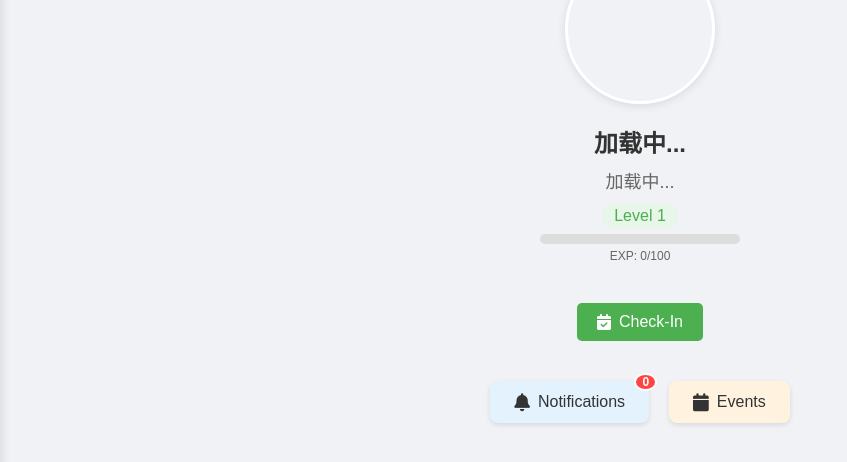
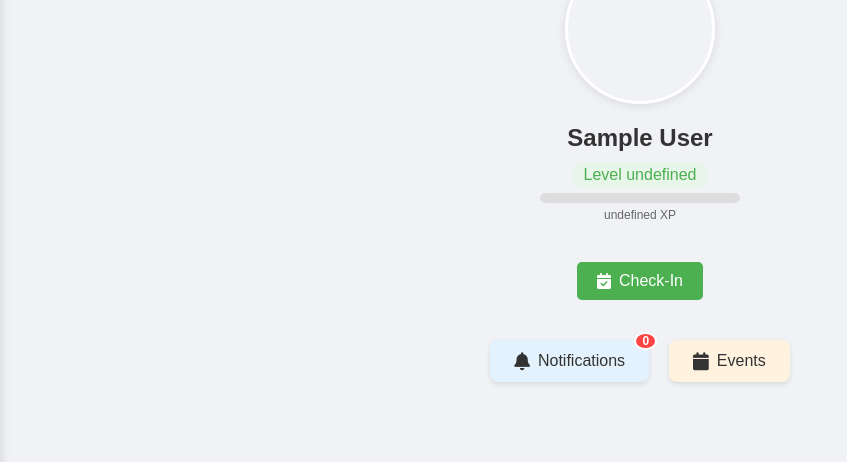
Before and after one commit to greataspirationmy/gamember, a plain HTML site: page dashboard.html in a window 1280 px wide. Shown: the part 96-558 px from the top of the page, without its empty margins (0-847 px from the left). Drawn offline with nearby package versions, Linux system fonts and the light colour scheme; sample sign-in values are in the browser's storage.

Commit message:
Update dashboard.html

```diff
--- a/dashboard.html
+++ b/dashboard.html
@@ -504,66 +504,49 @@
     <script>
 
        // 加载用户信息时也获取头像
-       async function loadUserInfo() {
-    document.addEventListener('DOMContentLoaded', () => {
-    const user = JSON.parse(localStorage.getItem('currentUser'));
+       document.addEventListener('DOMContentLoaded', () => {
+    // 添加调试日志
+    console.log('Checking localStorage...');
+    const userStr = localStorage.getItem('currentUser');
+    console.log('User string from localStorage:', userStr);
+
+    const user = JSON.parse(userStr);
+    console.log('Parsed user data:', user);
+
     if (!user) {
         console.log('No user found, redirecting to login');
         window.location.href = 'index.html';
         return;
     }
-            document.getElementById('userName').textContent = data.user.name;
-            document.getElementById('userRank').textContent = data.user.ranking;
-            document.getElementById('userLevel').textContent = `Level ${data.user.level || 1}`;
 
-            // 更新等级和经验值
-           const totalExp = data.user.experience;
-           const level = Math.floor(totalExp / 100) + 1;
-           const currentLevelExp = totalExp % 100;
-           const expPercentage = (currentLevelExp / 100) * 100;
+    // 确保DOM元素存在
+    const userNameElement = document.getElementById('userName');
+    const userRankElement = document.getElementById('userRank');
+    const userLevelElement = document.getElementById('userLevel');
+    const expProgressElement = document.getElementById('expProgress');
+    const expTextElement = document.getElementById('expText');
 
-           console.log('计算后的数据:', { // 调试日志
-               totalExp,
-               level,
-               currentLevelExp,
-               expPercentage
-           });
+    console.log('DOM Elements:', {
+        userName: userNameElement,
+        userRank: userRankElement,
+        userLevel: userLevelElement,
+        expProgress: expProgressElement,
+        expText: expTextElement
+    });
 
-           document.getElementById('userLevel').textContent = `Level ${level}`;
-           document.getElementById('expProgress').style.width = `${expPercentage}%`;
-           document.getElementById('expText').textContent = `EXP: ${currentLevelExp}/100`;
+    // 显示用户信息
+    if (userNameElement) userNameElement.textContent = user.name;
+    if (userRankElement) userRankElement.textContent = user.ranking;
+    if (userLevelElement) userLevelElement.textContent = `Level ${user.level}`;
 
-            // 更新头像
-            const avatarElement = document.getElementById('userAvatar');
-            if (data.user.avatar_url) {
-                // 如果有保存的头像URL，使用保存的头像
-                avatarElement.src = data.user.avatar_url;
-            } else {
-                // 如果没有头像，使用默认头像
-                avatarElement.src = 'C:\Users\User\Pictures\default-avatar.jpeg';
-            }
+    // 计算经验值百分比
+    if (expProgressElement && expTextElement) {
+        const expPercentage = (user.experience % 100);
+        expProgressElement.style.width = `${expPercentage}%`;
+        expTextElement.textContent = `${user.experience} XP`;
+    }
+});
 
-            // 添加错误处理，以防头像加载失败
-            avatarElement.onerror = function() {
-                this.src = 'C:\Users\User\Pictures\default-avatar.jpeg';
-                console.log('Avatar load failed, using default');
-            };
-
-        } else {
-            document.getElementById('userName').textContent = 'MEMBER ID NOT EXIST';
-            document.getElementById('userRank').textContent = 'Please try again';
-            setTimeout(() => {
-                window.location.href = 'login.html';
-            }, 2000);
-        }
-    } catch (error) {
-        console.error('Error:', error);
-        document.getElementById('userName').textContent = 'SYSTEM ERROR';
-        document.getElementById('userRank').textContent = 'Please try again';
-    }
- }
- // 确保在页面加载时执行
- document.addEventListener('DOMContentLoaded', loadUserInfo);
 
     // 显示升级提示框
     function showLevelUpModal(newLevel) {
```
